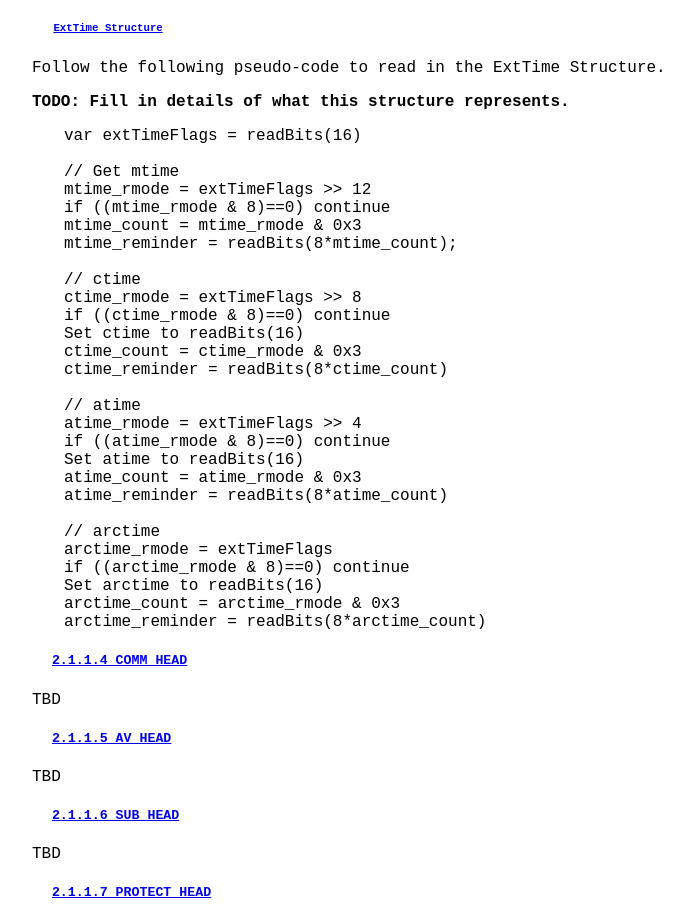
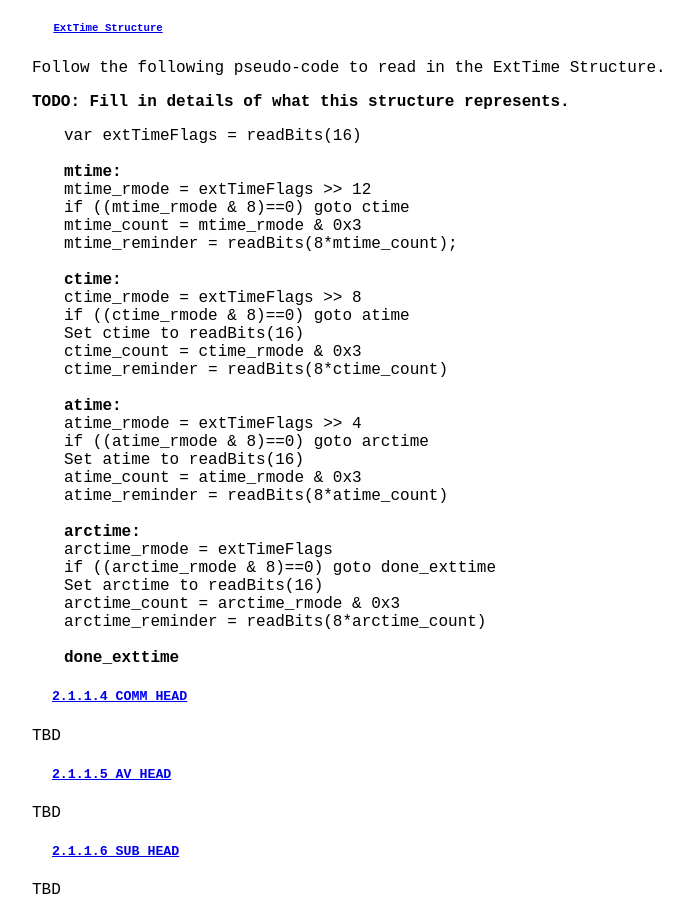
Before and after one commit to gitter-badger/kthoom, a plain HTML site: page docs/unrar.html in a window 1280 px wide. Shown: the part 1967-2885 px from the top of the page, without its empty margins (32-725 px from the left). Drawn offline with Linux system fonts and the light colour scheme.

Commit message:
Clarify exttime decoding

```diff
--- a/docs/unrar.html
+++ b/docs/unrar.html
@@ -178,32 +178,34 @@ Packed Data             (Total Packed Size) bytes
 <pre>
 var extTimeFlags = readBits(16)
 
-// Get mtime
+<b>mtime:</b>
 mtime_rmode = extTimeFlags >> 12
-if ((mtime_rmode & 8)==0) continue
+if ((mtime_rmode & 8)==0) goto ctime
 mtime_count = mtime_rmode & 0x3
 mtime_reminder = readBits(8*mtime_count);
 
-// ctime
+<b>ctime:</b>
 ctime_rmode = extTimeFlags >> 8
-if ((ctime_rmode & 8)==0) continue
+if ((ctime_rmode & 8)==0) goto atime
 Set ctime to readBits(16)
 ctime_count = ctime_rmode & 0x3
 ctime_reminder = readBits(8*ctime_count)
 
-// atime
+<b>atime:</b>
 atime_rmode = extTimeFlags >> 4
-if ((atime_rmode & 8)==0) continue
+if ((atime_rmode & 8)==0) goto arctime
 Set atime to readBits(16)
 atime_count = atime_rmode & 0x3
 atime_reminder = readBits(8*atime_count)
 
-// arctime
+<b>arctime:</b>
 arctime_rmode = extTimeFlags
-if ((arctime_rmode & 8)==0) continue
+if ((arctime_rmode & 8)==0) goto done_exttime
 Set arctime to readBits(16)
 arctime_count = arctime_rmode & 0x3
 arctime_reminder = readBits(8*arctime_count)
+
+<b>done_exttime</b>
 </pre>
 
 
```
